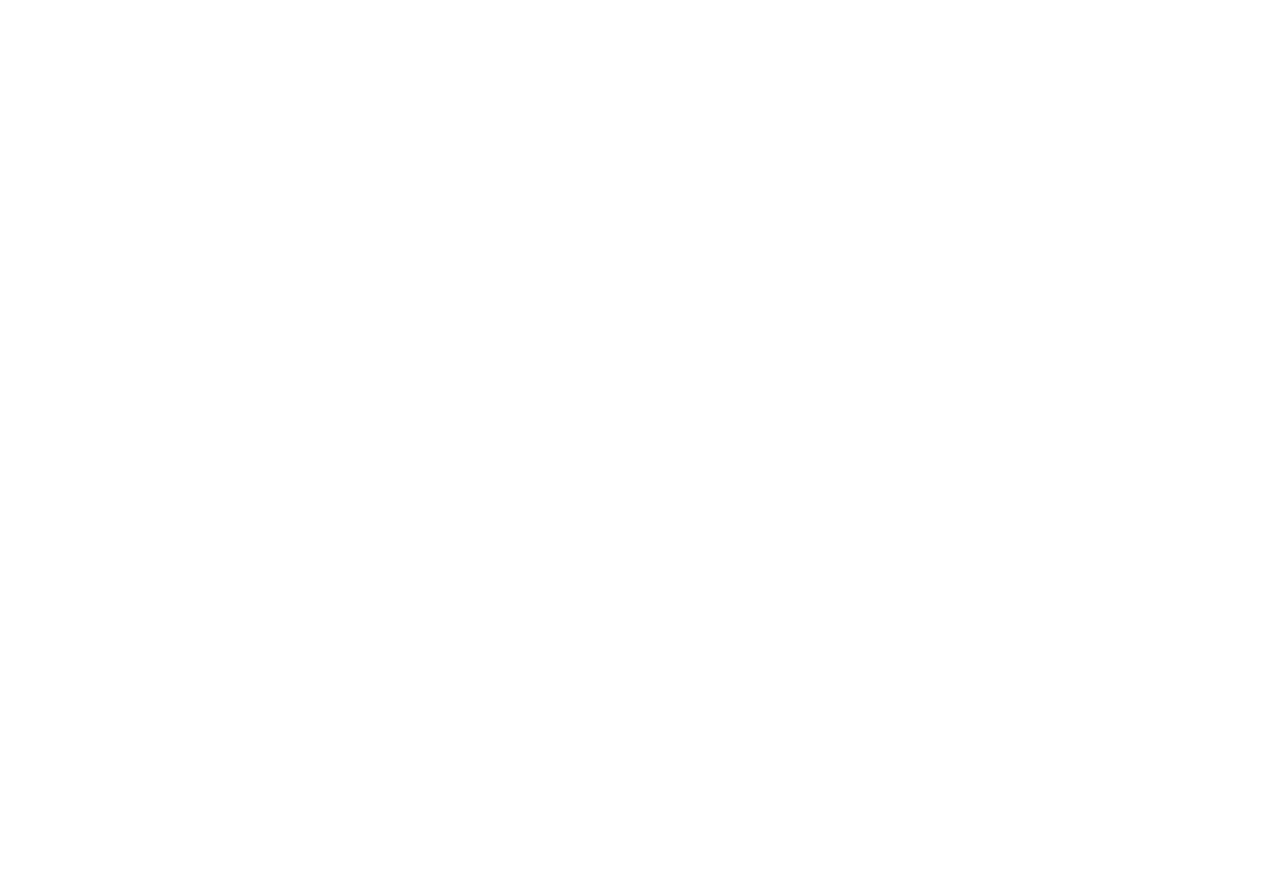
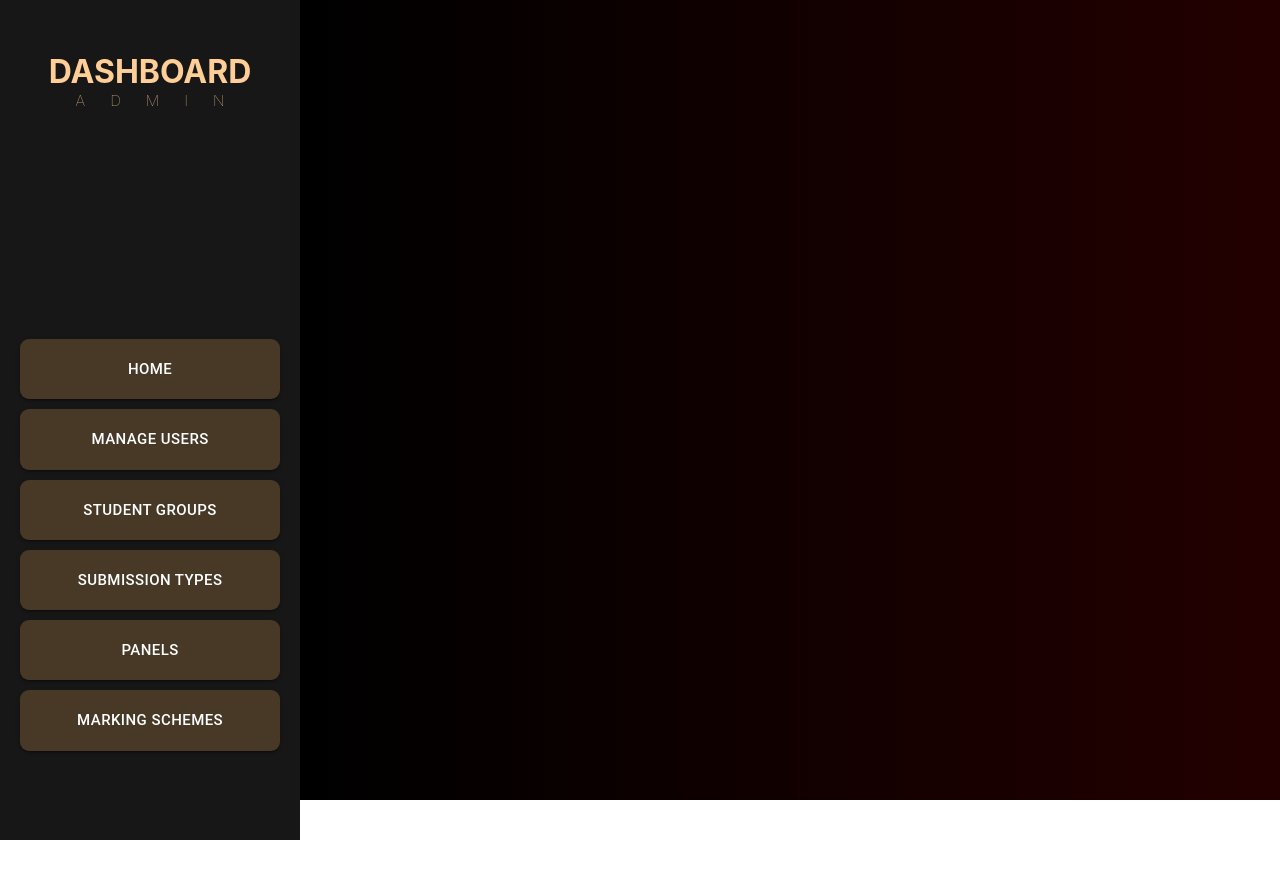
Before and after one commit to MIHIRANGA99/Research-Automation-System, a React (Vite) app in the folder frontend/: page / in a window 1280 px wide. Before the commit this address had no page. Shown: the top 878 px of the page. Before the commit the page ends 800 px from the top, so only its background shows below. Built offline with nearby package versions, Linux system fonts and the light colour scheme.

Commit message:
side-nav created

```diff
--- /dev/null
+++ b/frontend/App.css
@@ -0,0 +1,20 @@
+.pages{
+    background: rgb(0,0,0);
+    background: linear-gradient(90deg, rgba(0,0,0,1) 0%, rgba(35,0,0,1) 100%);
+}
+
+.main{
+    display: flex;
+    height: 100vh;
+}
+
+.side-bar{
+    background-color: #171717;
+    height: 100%;
+    padding: 20px;
+    flex-grow: 1;
+}
+
+.pages{
+    flex-grow: 17;
+}
--- a/frontend/App.jsx
+++ b/frontend/App.jsx
@@ -1,12 +1,33 @@
-import React from 'react'
-import { Routes } from 'react-router-dom'
+import React from "react";
+import { Routes, Route } from "react-router-dom";
+import Navigation from "./components/Navigation/Navigation";
+import "./App.css";
+import Header from "./components/Header/Header";
 
 function app() {
+
+  const adminMenu = [
+    { name: "Home", link: "/home" },
+    { name: "Manage Users", link: "/manage-users" },
+    { name: "Student Groups", link: "/student-groups" },
+    { name: "Submission Types", link: "/submission-types" },
+    { name: "Panels", link: "/panels" },
+    { name: "Marking Schemes", link: "/marking-schemes" },
+  ];
+
   return (
-    <Routes>
-
-    </Routes>
-  )
+    <div className="main">
+      <div className="side-bar">
+        <Header role='ADMIN' />
+        <Navigation menuItems={adminMenu} />
+      </div>
+      <div className="pages">
+        <Routes>
+          <Route path="/components" element={<></>} />
+        </Routes>
+      </div>
+    </div>
+  );
 }
 
-export default app
+export default app;
--- /dev/null
+++ b/frontend/components/Buttons/navButton.jsx
@@ -0,0 +1,17 @@
+import { Button, ThemeProvider } from "@mui/material";
+import { dashboard, deleteButton } from '../../themes/themes'
+import { useLocation } from "react-router-dom";
+import React from "react";
+
+function navButton({ variant, buttonText, link }) {
+
+  const loc = useLocation();
+
+  return(
+      <ThemeProvider theme={dashboard}>
+          <Button href={link} color={loc.pathname === link? "secondary": "primary"} fullWidth sx={{paddingY: "17px", borderRadius: "9px", fontSize: "15px"}} variant={variant}>{buttonText}</Button>
+      </ThemeProvider>
+  );
+}
+
+export default navButton;
--- /dev/null
+++ b/frontend/components/Header/Header.jsx
@@ -0,0 +1,13 @@
+import React from 'react'
+import './header.css'
+
+function Header({ role }) {
+  return (
+    <div className='header'>
+        <h3>DASHBOARD</h3>
+        <h6>{role}</h6>
+    </div>
+  )
+}
+
+export default Header
--- /dev/null
+++ b/frontend/components/Header/header.css
@@ -0,0 +1,17 @@
+.header{
+    color: #FFCE97;
+    text-align: center;
+}
+
+.header h3{
+    font-size: 32px;
+    margin-bottom: 0;
+}
+
+.header h6{
+    font-size: 15px;
+    letter-spacing: 25px;
+    margin-right: -25px;
+    font-weight: 100;
+    margin-top: 0;
+}
--- /dev/null
+++ b/frontend/components/Navigation/Navigation.jsx
@@ -0,0 +1,21 @@
+import "./navigation.css";
+import React from "react";
+import NavButton from "../Buttons/navButton";
+
+function Navigation({ menuItems }) {
+  return (
+    <div className="nav">
+      {menuItems.map((item) => {
+        return (
+          <NavButton
+            buttonText={item.name}
+            link={item.link}
+            variant="contained"
+          />
+        );
+      })}
+    </div>
+  );
+}
+
+export default Navigation;
--- /dev/null
+++ b/frontend/components/Navigation/navigation.css
@@ -0,0 +1,21 @@
+/* .side-bar{
+    display: flex;
+    flex-direction: column;
+    align-items: center;
+    justify-content: center;
+    padding: 20px;
+    row-gap: 10px;
+    height: 100%;
+    background-color: aqua;
+    position: fixed;
+} */
+
+.nav{
+    display: flex;
+    flex-direction: column;
+    align-items: center;
+    justify-content: center;
+    width: 100%;
+    height: 100%;
+    row-gap: 10px;
+}
--- a/frontend/themes/themes.js
+++ b/frontend/themes/themes.js
@@ -3,8 +3,8 @@
 export const dashboard = createTheme({
   palette: {
     primary: {
-      main: "#FFCE97",
-      dark: "#FCBD75",
+      main: "#483927",
+      dark: "#6D5337",
     },
     secondary: {
       main: "#FFCE97",
```
Also changed, not shown: frontend/pages/sample-page.jsx (added, +9 -0 lines).
